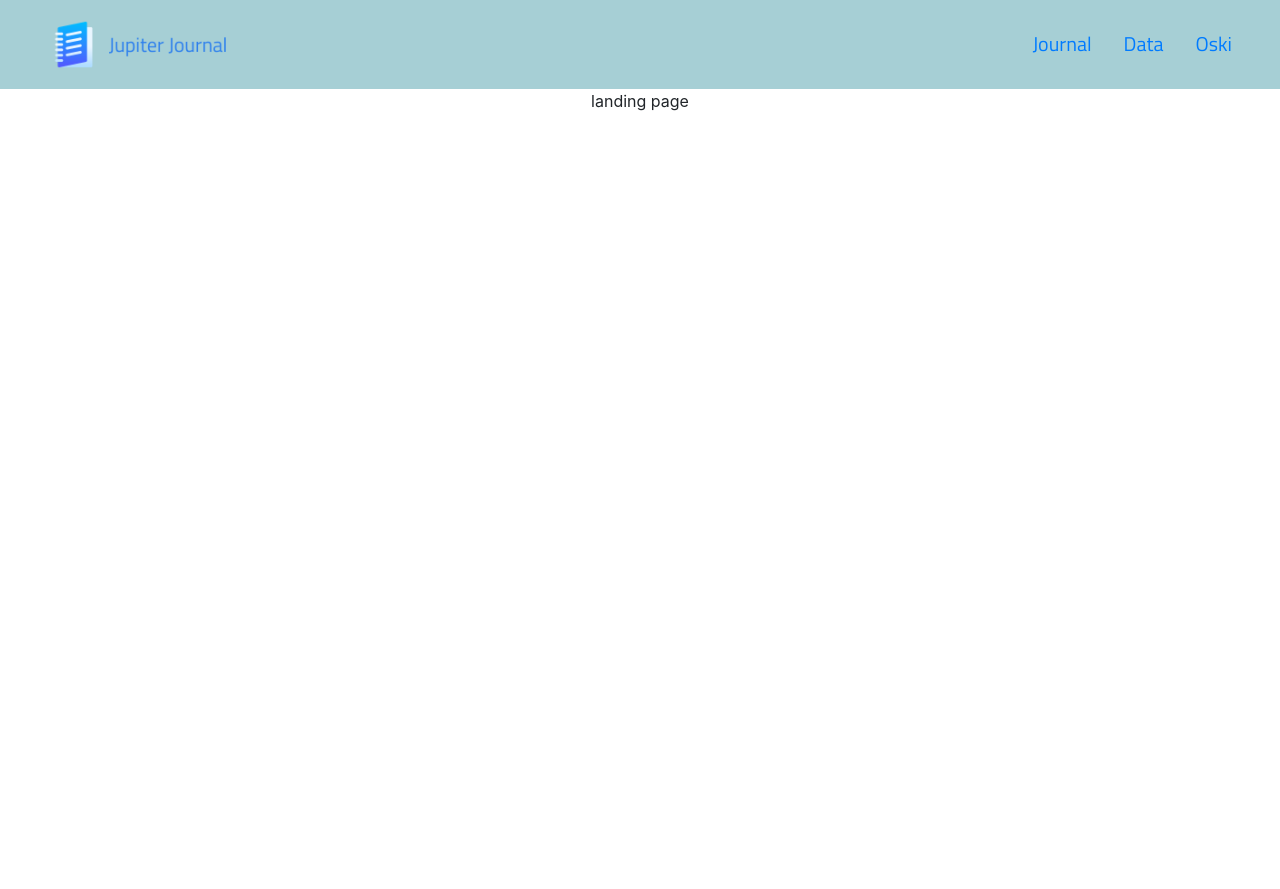
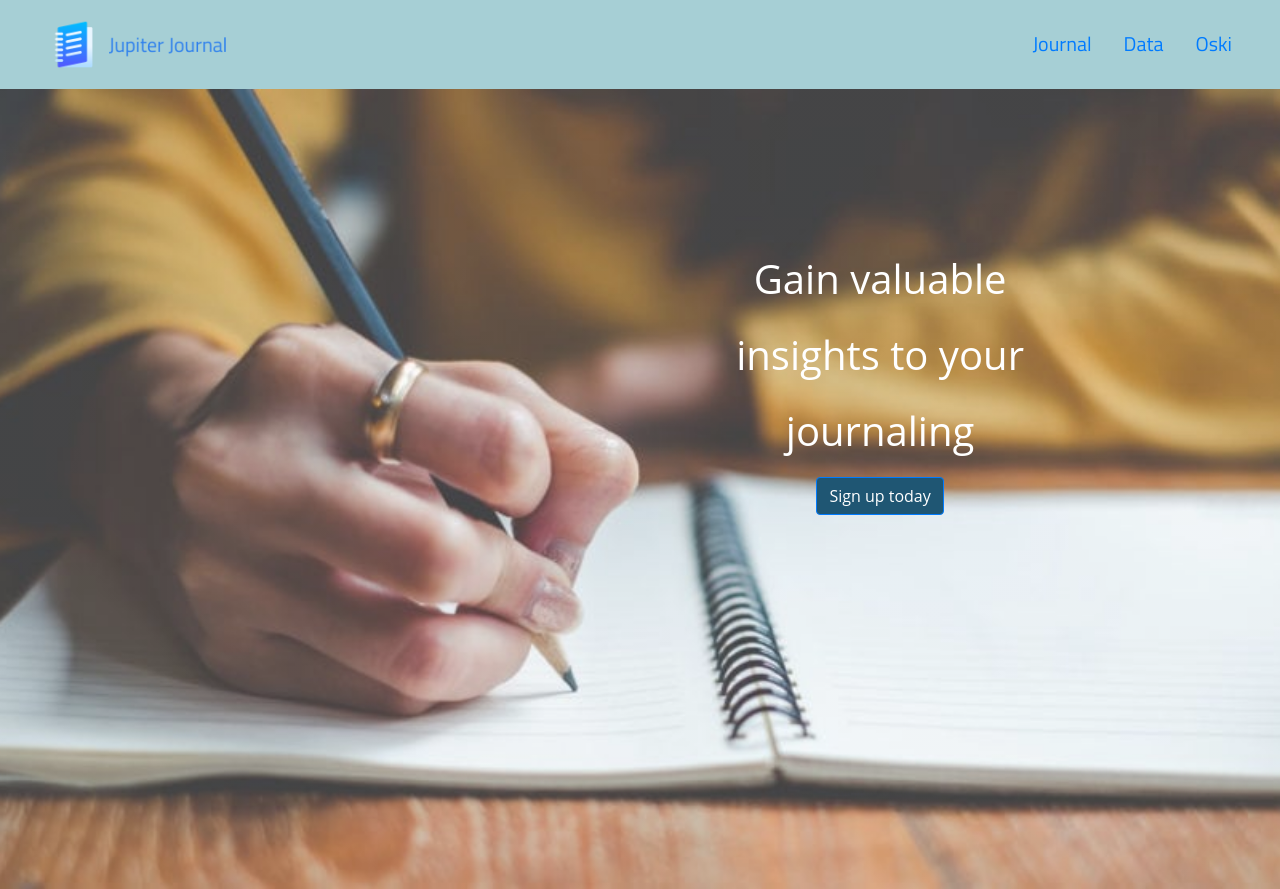
Before and after one commit to ethan-wu366/data-journal, a React (Create React App) app in the folder frontend/data-journal/: page / in a window 1280 px wide. Before the commit the page ends 800 px from the top, so only its background shows below. Built offline with nearby package versions, Linux system fonts and the light colour scheme.

Commit message:
Finished landing page

```diff
--- a/frontend/data-journal/src/components/Landing.js
+++ b/frontend/data-journal/src/components/Landing.js
@@ -3,12 +3,13 @@ import $ from 'jquery';
 
 import SiteNavbar from './SiteNavbar';
 
-// import Button from 'react-bootstrap/Button';
+import Button from 'react-bootstrap/Button';
 // import Container from 'react-bootstrap/Container';
 // import Row from 'react-bootstrap/Row';
 // import Col from 'react-bootstrap/Col';
 
 import '../css/Landing.css';
+// import Background from '../img/landing_background.jpg';
 
 const Landing = () => {
     $(document).ready(function () {
@@ -39,7 +40,15 @@ const Landing = () => {
     return (
         <div>
             <SiteNavbar sticky="false" bg="transparent" />
-            landing page
+            <div id="landing-background">
+                <div id="info-container">
+                    <p>Gain valuable</p>
+                    <p>insights to your</p>
+                    <p>journaling</p>
+                    {/* <h3>Gain valuable insights to your journaling</h3> */}
+                    <Button style={{backgroundColor: "#1F5673"}} href="/journal">Sign up today</Button>
+                </div>
+            </div>
         </div>
     );
 };
--- a/frontend/data-journal/src/css/Landing.css
+++ b/frontend/data-journal/src/css/Landing.css
@@ -0,0 +1,21 @@
+#landing-background {
+    background: linear-gradient(rgba(255,255,255,.15), rgba(255,255,255,.15)), url("../img/landing_background.jpg");
+    position: absolute;
+    min-width: 100%;
+    min-height: 100%;
+    background-size: cover;
+    background-position: center;
+    background-repeat: no-repeat;
+    color:white;
+    font-family: 'Open Sans', sans-serif;
+}
+
+#info-container {
+    position: absolute;
+    right: 20%;
+    top: 20%;
+}
+
+p {
+    font-size: 40px;
+}
```
Also changed, not shown: frontend/data-journal/src/img/landing_background.jpg (added).
